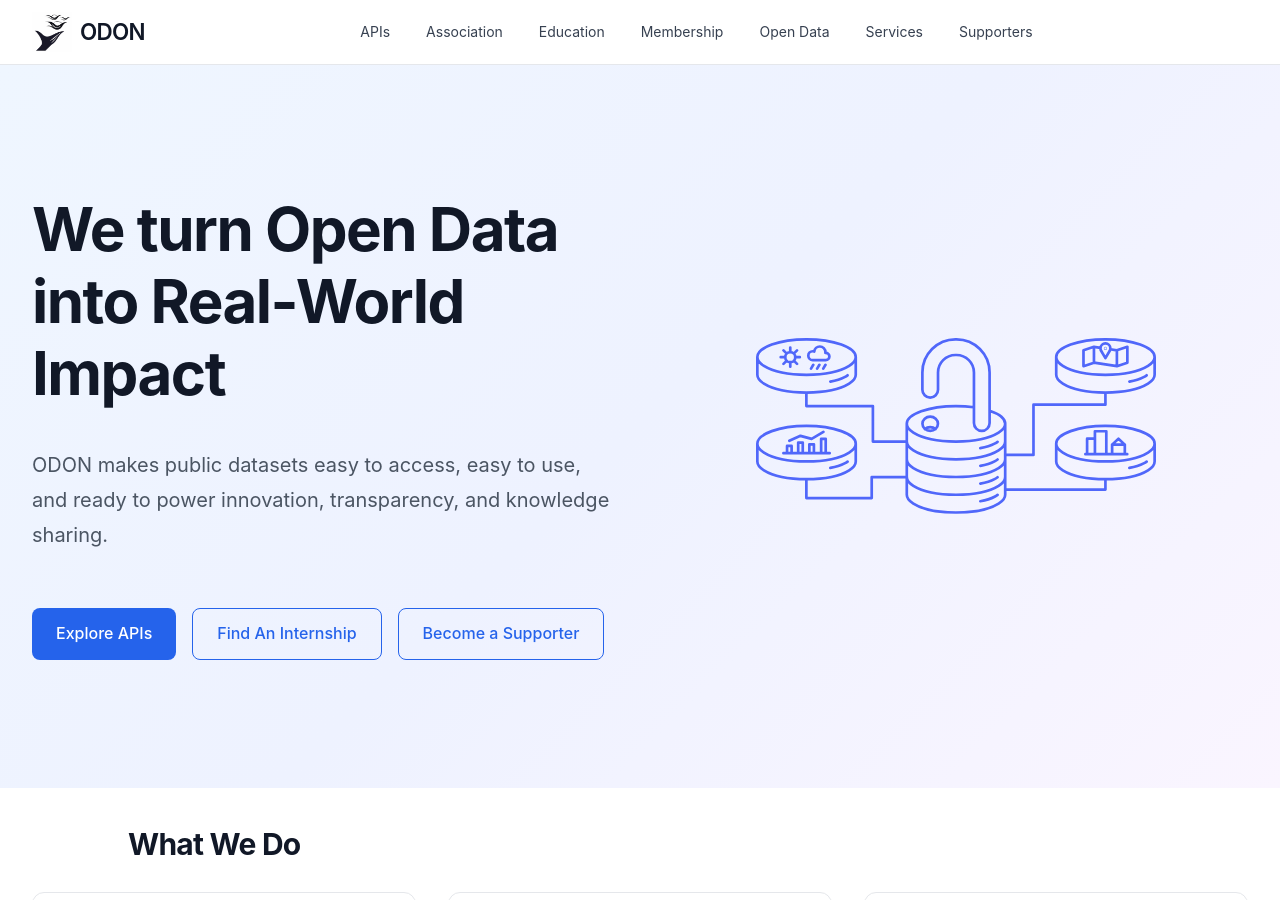
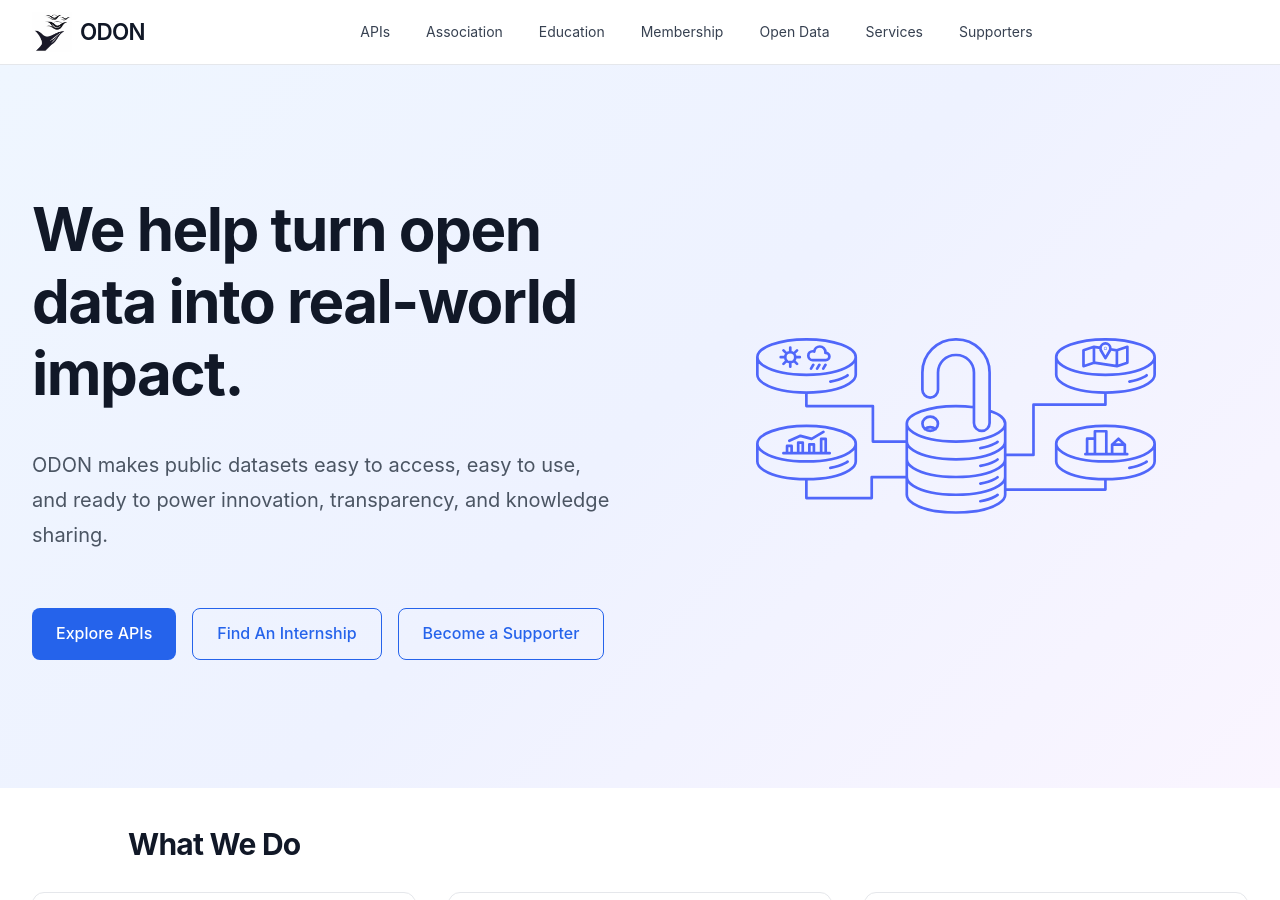
Before and after one commit to verein-odon/verein-odon.github.io, a Jekyll site: the page built from docs/en/index.md, in a window 1280 px wide and 900 px high. Built offline with Jekyll 4.4.1, drawn with Linux system fonts in a browser that asks for light colours.

Commit message:
Update of landing page hero

```diff
--- a/docs/_data/heros.yaml
+++ b/docs/_data/heros.yaml
@@ -3,7 +3,7 @@
 #   2nd key = "lang" attribute
 index:
   en:
-    hero-title: "We turn Open Data into Real-World Impact"
+    hero-title: "We help turn open data into real-world impact."
     hero-subtitle: "ODON makes public datasets easy to access, easy to use, and ready to power innovation, transparency, and knowledge sharing."
     image_src: "/assets/images/heros/home.svg"
     alt_text: "Open Data visualization"
```
